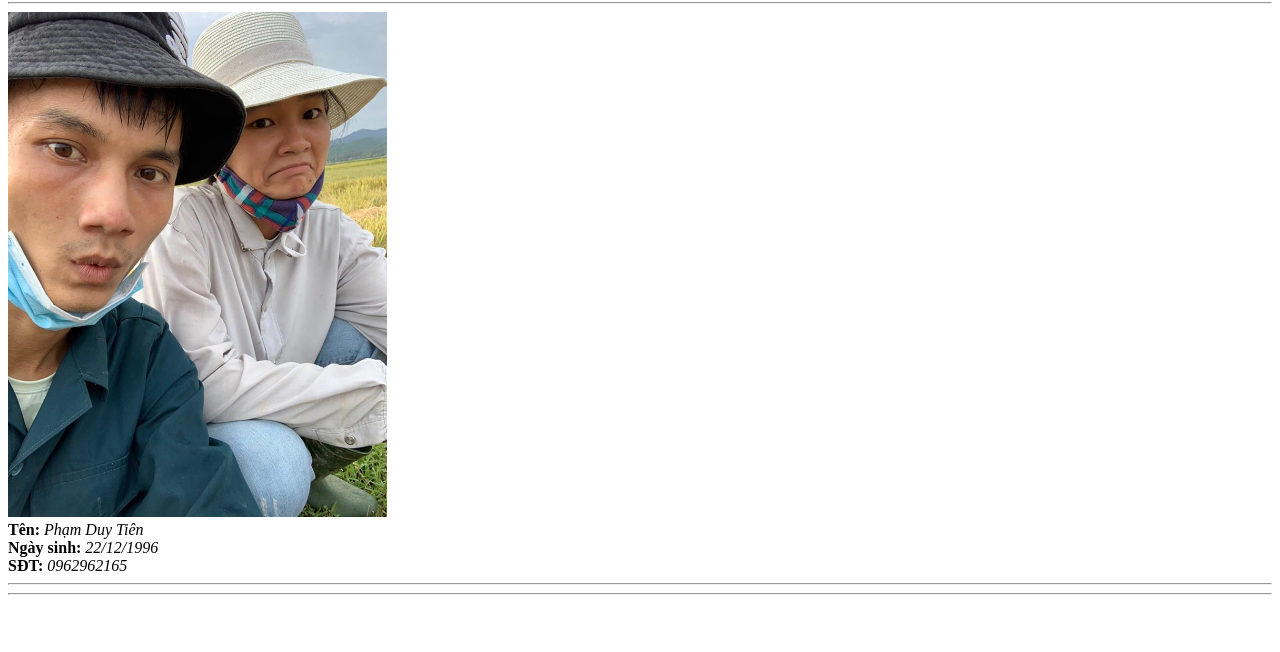
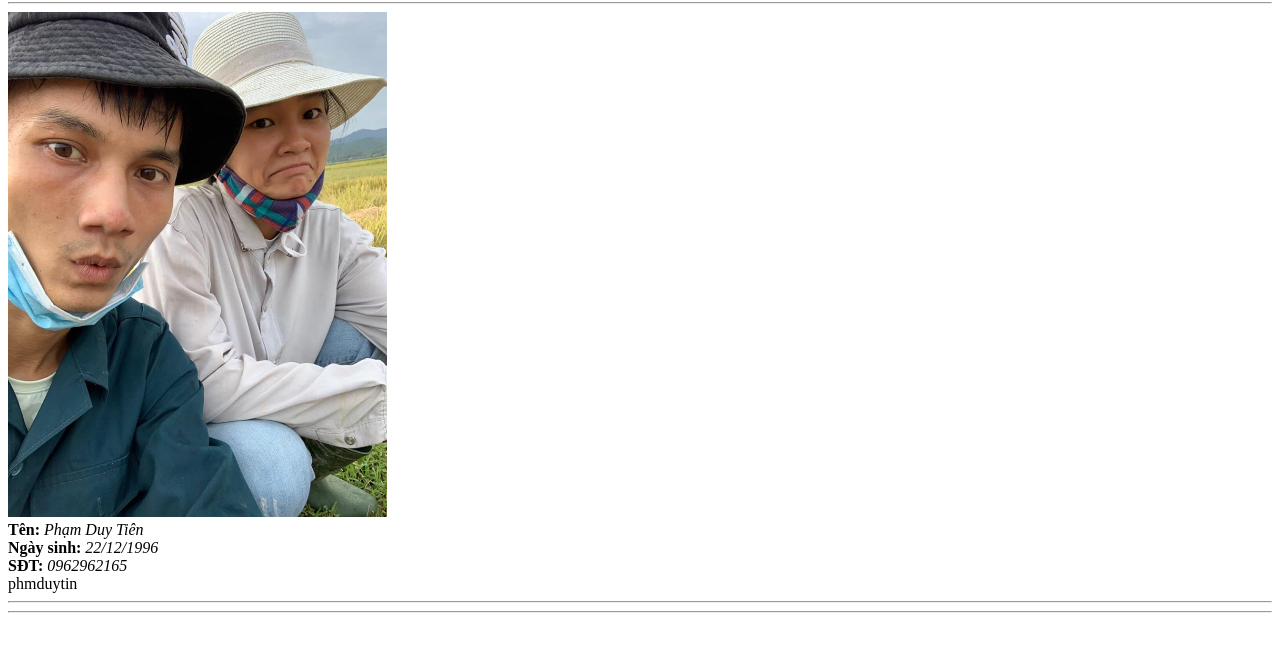
Before and after one commit to phmduytin/phmduytin.github.io, a plain HTML site: page index.html in a window 1280 px wide. Shown: the part 78-730 px from the top of the page. Drawn offline with Linux system fonts and the light colour scheme.

Commit message:
Update index.html
abc

```diff
--- a/index.html
+++ b/index.html
@@ -26,6 +26,7 @@
     <div class="thongtin">
         <b>SĐT: </b> <i> 0962962165 </i>
     </div>
+    <div> phmduytin </div>
     <hr>
     <hr>
 </body>
```
